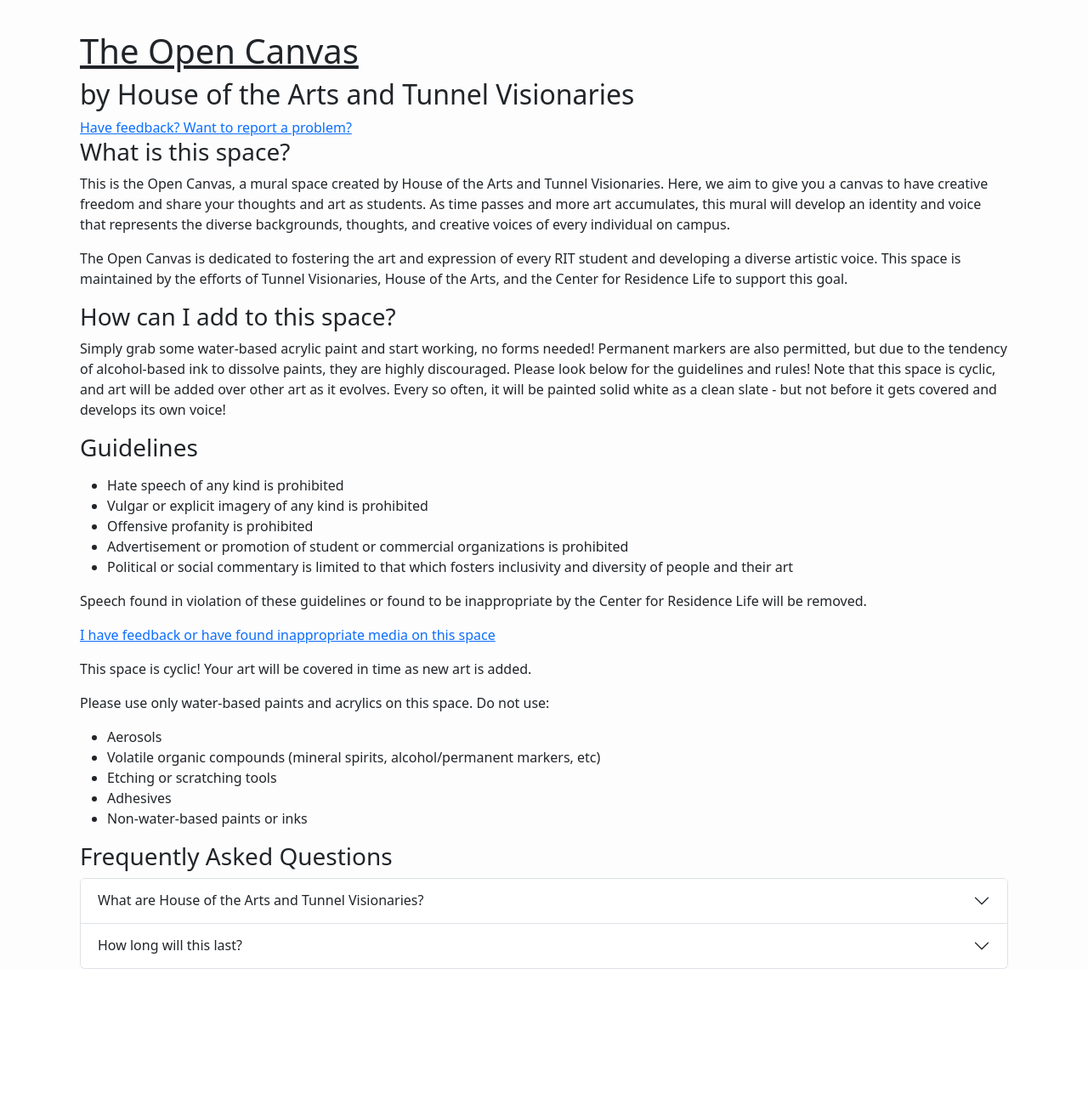
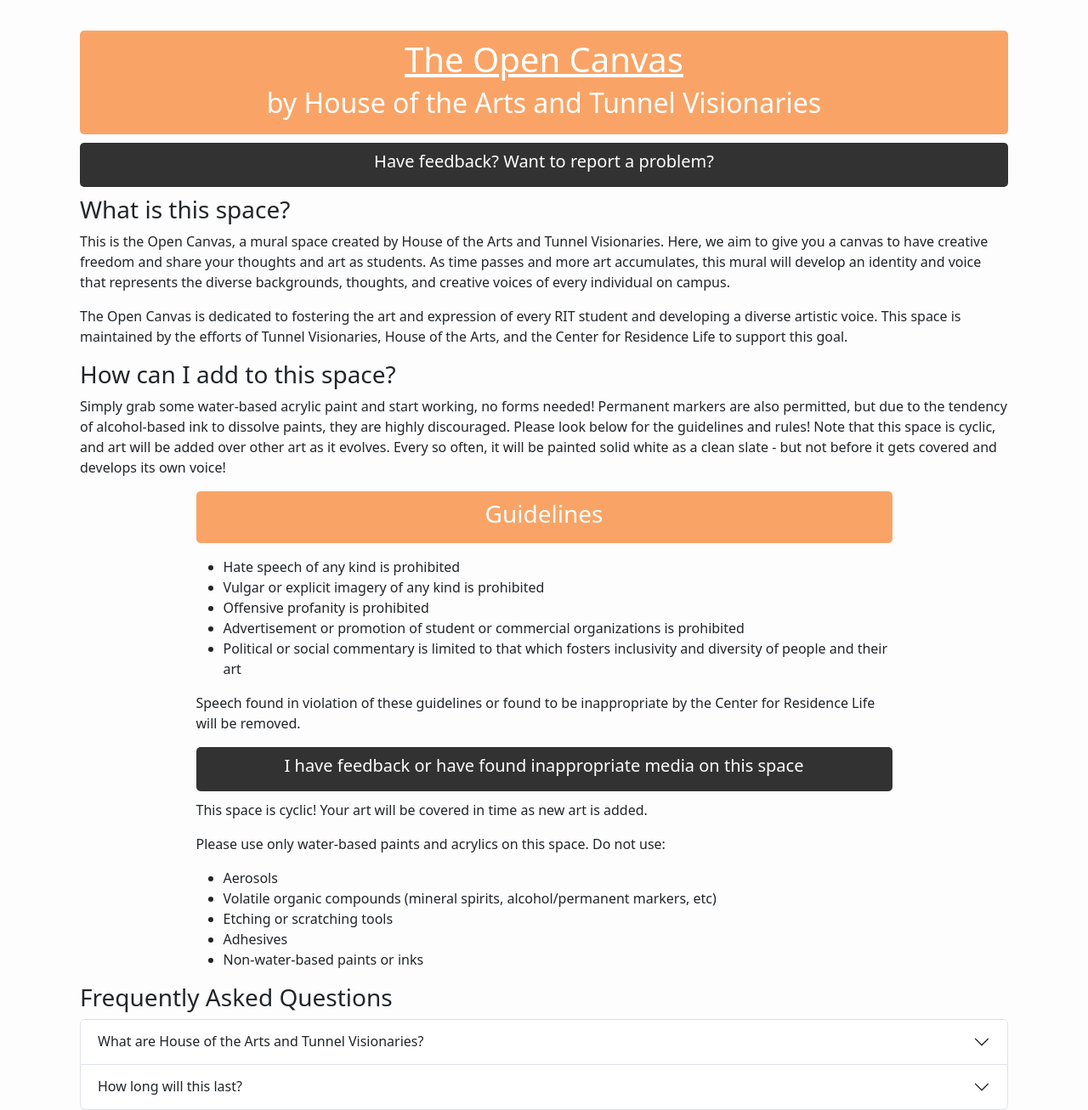
Before and after one commit to wilsonmcdade/tunnelvision, a Flask app: template templates/open-canvas.html in a window 1280 px wide. Shown: the part 64-1370 px from the top of the page at 85% size. Before the commit the page ends 1204 px from the top, so only its background shows below. Run offline with Flask 3, Linux system fonts and the light colour scheme; the template is opened without the code that fills it, so the values that code supplies are empty; parts of the project's set-up code (start-up, migrations or seed data) failed here and were passed over; some libraries are stand-ins or nearby versions.

Commit message:
added some styling to the canvas page

```diff
--- a/templates/open-canvas.html
+++ b/templates/open-canvas.html
@@ -4,11 +4,36 @@ Open Canvas - TunnelVision
 {% endblock %}
 {% block dynamic_content %}
 
+<style>
+.banner-text {
+    position: relative;
+    left: 0;
+    transform: none;
+}
+
+.banner-value {
+    background: rgba(247, 105, 2, 0.6);
+    padding: 10px;
+    border-radius: 5px;
+}
+
+.banner-value-alt {
+    background: rgba(0, 0, 0, 0.8);
+    padding: 10px;
+    border-radius: 5px;
+    margin: 10px 0
+}
+</style>
+
 <div class="container">
-    <h1 style="text-decoration: underline;">The Open Canvas</h1>
-    <h2>by House of the Arts and Tunnel Visionaries</h2>
-    <a href="https://forms.gle/ZpNDyLpMT4gAv6kCA">
-        Have feedback? Want to report a problem?
+    <div class="banner-value">
+    <h1 class="banner-text" style="text-decoration: underline;">The Open Canvas</h1>
+    <h2 class="banner-text">by House of the Arts and Tunnel Visionaries</h2>
+    </div>
+    <a style="text-decoration: none;" href="https://forms.gle/ZpNDyLpMT4gAv6kCA">
+    <div class="banner-value-alt">
+    <h5 class="banner-text">Have feedback? Want to report a problem?</h5>
+    </div>
     </a>
 
     <h3>What is this space?</h3>
@@ -38,7 +63,10 @@ Open Canvas - TunnelVision
         it gets covered and develops its own voice!
     </p>
 
-    <h3>Guidelines</h3>
+    <div style="max-width: 75%; margin: 0 auto">
+    <div class="banner-value">
+    <h3 class="banner-text">Guidelines</h3>
+    </div>
     <p><ul>
         <li>Hate speech of any kind is prohibited</li>
         <li>Vulgar or explicit imagery of any kind is prohibited</li>
@@ -52,11 +80,13 @@ Open Canvas - TunnelVision
         Speech found in violation of these guidelines or found to be
         inappropriate by the Center for Residence Life will be removed.
     </p>
-    <p>
-        <a href="https://forms.gle/ZpNDyLpMT4gAv6kCA">
-            I have feedback or have found inappropriate media on this space
-        </a>
-    </p>
+    <a style="text-decoration: none;" href="https://forms.gle/ZpNDyLpMT4gAv6kCA">
+    <div class="banner-value-alt">
+    <h5 class="banner-text">
+        I have feedback or have found inappropriate media on this space
+    </h5>
+    </div>
+    </a>
     <p>
         This space is cyclic! Your art will be covered in time as new art is
         added.
@@ -73,6 +103,7 @@ Open Canvas - TunnelVision
             <li>Non-water-based paints or inks</li>
         </ul>
     </p>
+    </div>
 
     <!--
         Gallery
```
